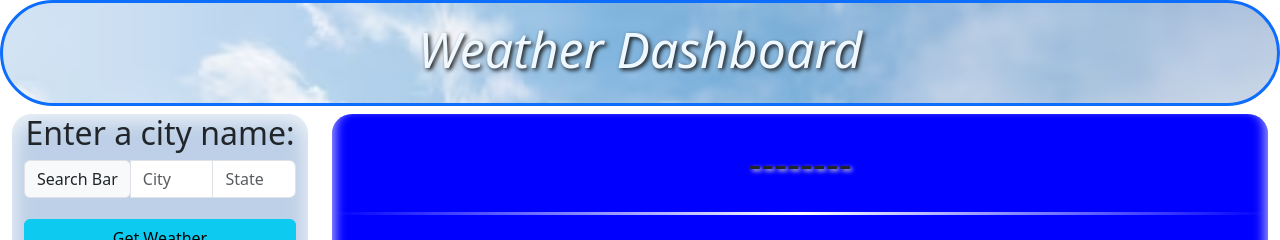
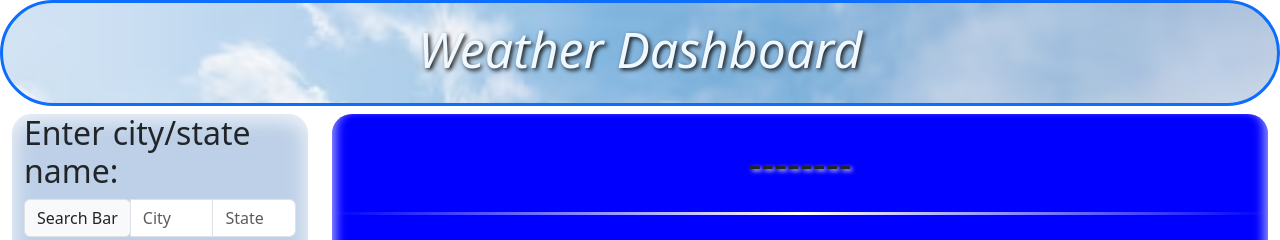
Before and after one commit to ErikAmerico/Weather-Dashboard, a plain HTML site: page index.html in a window 1280 px wide. Both pictures are taken after a click on the button "Get Weather". Shown: the top 240 px of the page. Drawn offline with nearby package versions, Linux system fonts and the light colour scheme; no server answers.

Commit message:
added link to readME. Prevented submitting empty input fields

```diff
--- a/index.html
+++ b/index.html
@@ -23,7 +23,7 @@
             <div class="col-3 " id="left">
                 <div id="citySearch">
                     <div class="container">
-                        <h2 class="d-flex justify-content-center">Enter a city name:</h2>
+                        <h2 class="d-flex justify-content-center" id="enterNames">Enter city/state name:</h2>
                         <div class="d-flex flex-column align-items-center">
 
                             <div class="input-group mb-3">
--- a/script.js
+++ b/script.js
@@ -3,10 +3,20 @@ const apiKey = 'cecc3bd04ab6746c6e6e7130bfc08b3a'
 const searchBtn = document.getElementById('searchBtn');
 const city = document.getElementById('inputCity');
 const state = document.getElementById('inputState');
+const entry = document.getElementById('enterNames')
 //const country = document.getElementById('inputCountry');
 
 searchBtn.addEventListener('click', function () {
-    handleWeatherData()
+    if (city.value == '' || state.value == '') {
+        entry.classList.add('flash-red');
+        setTimeout(function () {
+            entry.classList.remove('flash-red');
+        }, 1500);
+    } else {
+        handleWeatherData()
+        city.value = '';
+        state.value = '';
+    }
 })
 
 function getWeatherData(cityName, stateName) { // countryName
--- a/style.css
+++ b/style.css
@@ -13,6 +13,10 @@ h1 {
     font-size: 50px;
     color: aliceblue;
     text-shadow: 2px 2px 4px rgb(17, 17, 17);
+}
+
+#enterNames {
+    border-radius: 15px;
 }
 
 #citySearch {
```
Also changed, not shown: 1 other file.
